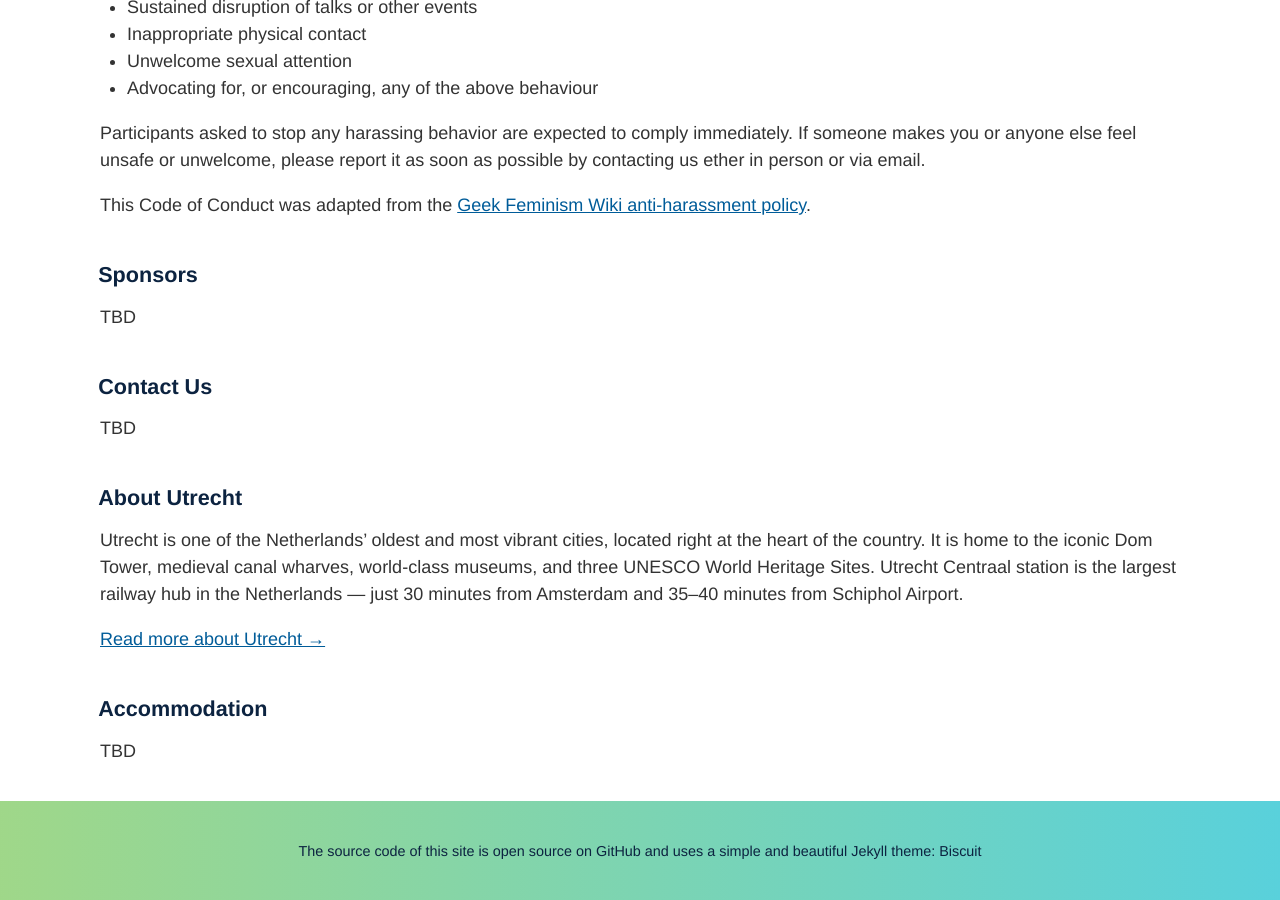
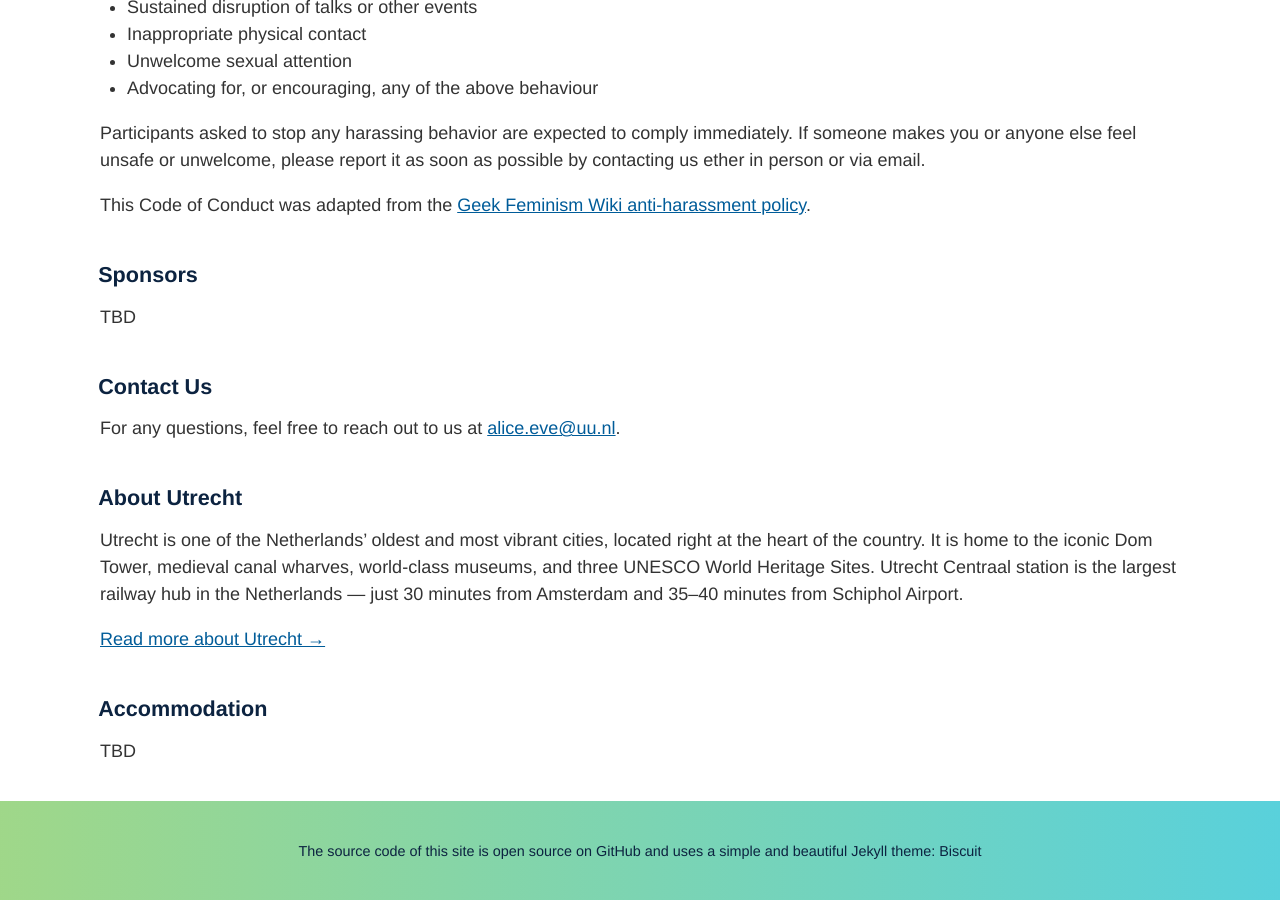
Before and after one commit to alice-and-eve/2026, a Jekyll site: the page built from index.md, in a window 1280 px wide and 900 px high, scrolled down 3391 px. Built offline with Jekyll 4.4.1, drawn with Linux system fonts in a browser that asks for light colours.

Commit message:
Update index.md
Add contact email to Contact Us section

```diff
--- a/index.md
+++ b/index.md
@@ -124,7 +124,7 @@ TBD
 
 ## Contact Us
 
-TBD
+For any questions, feel free to reach out to us at <a href="mailto:alice.eve@uu.nl">alice.eve@uu.nl</a>.
 
 ## About Utrecht
 
```
